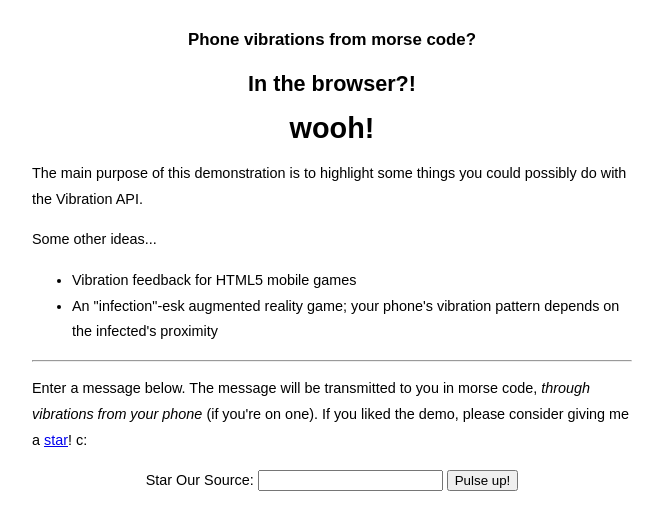
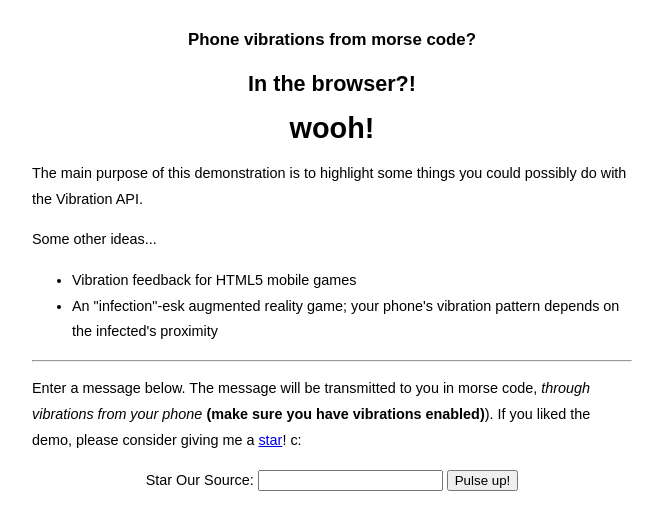
Before and after one commit to philipjscott/morse-pulse, a website built with Parcel: page src/index.html in a window 1280 px wide. Shown: the whole page, without its empty margins (308-971 px from the left). Built offline with nearby package versions, Linux system fonts and the light colour scheme; a web font is replaced by a local one; what morsey would draw is missing.

Commit message:
docs: Add enable vibrations reminder (#7)

```diff
--- a/src/index.html
+++ b/src/index.html
@@ -21,7 +21,7 @@
     <hr>
     <p>
       Enter a message below. The message will be transmitted to you in morse code,
-      <i>through vibrations from your phone</i> (if you're on one). If you liked the demo,
+      <i>through vibrations from your phone</i> <b>(make sure you have vibrations enabled)</b>). If you liked the demo,
       please consider giving me a <a href="https://github.com/ScottyFillups/morse-pulse">star</a>! c:
     </p>
     <form id="morse-form">
```
